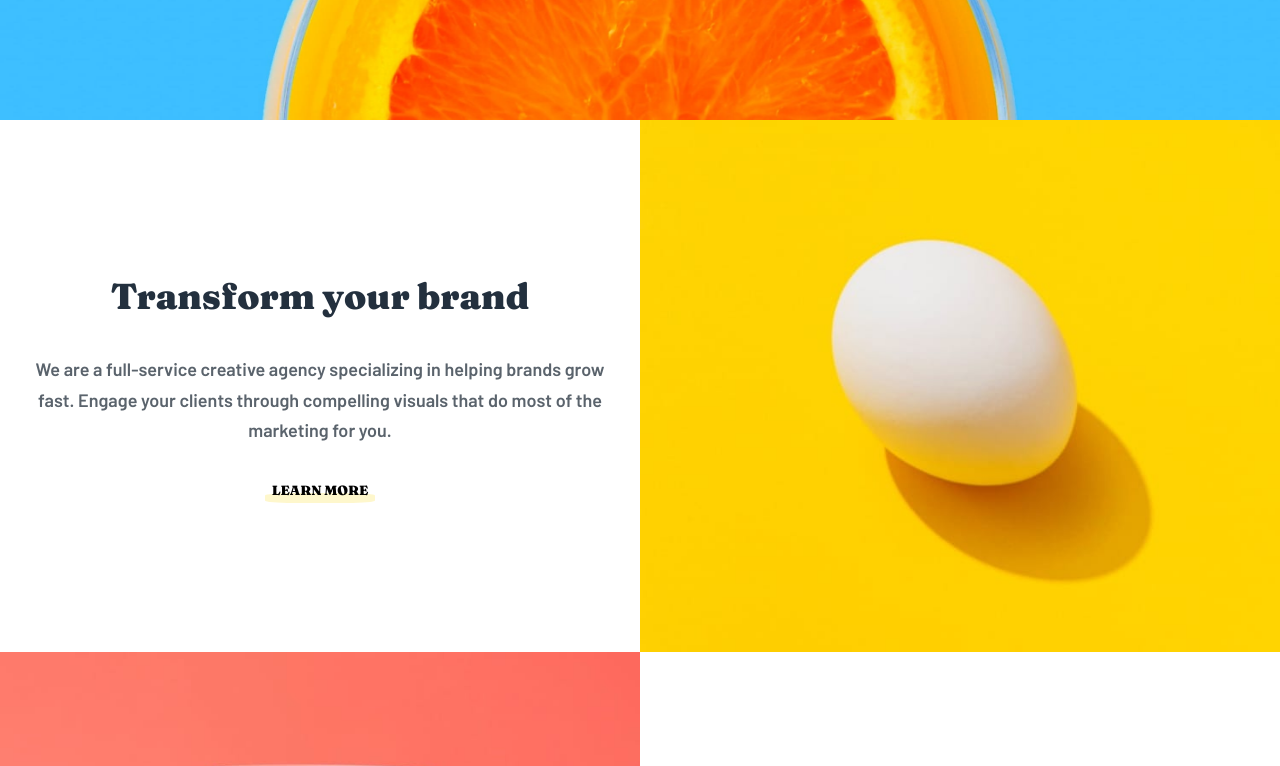
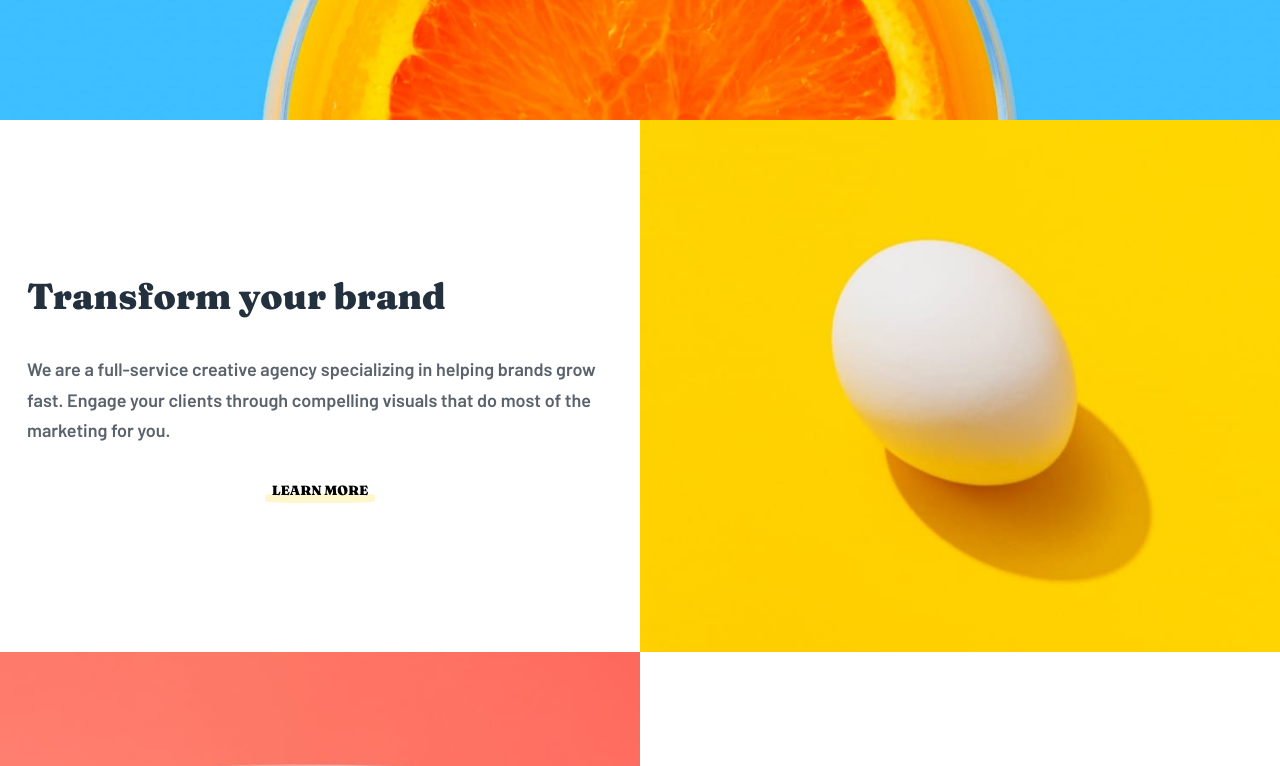
Before and after one commit to Aguirreignacio12/Sunnyside, a plain HTML site: page index.html in a window 1280 px wide. Shown: the part 600-1366 px from the top of the page. Drawn offline with Linux system fonts and the light colour scheme.

Commit message:
texto de About (desktop) alineado a la izquierda

```diff
--- a/style/style.scss
+++ b/style/style.scss
@@ -10,6 +10,7 @@
 html {
     font-size: 18px;
     scroll-behavior: smooth;
+    background: $color-Neutral-Blanco;
 }
 
 $breakpoints: (
@@ -177,6 +178,9 @@ $breakpoints: (
         justify-content: center;
         text-align: center;
         flex-direction: column;
+        @include media-up(lg) {
+            text-align: left;
+        }
         &:first-child {
             grid-row: 1;
             @include media-up(lg) {
@@ -271,6 +275,7 @@ $breakpoints: (
     width: 100%;
     @include media-up(lg) {
         grid-template-columns: 1fr 1fr;
+        grid-template-rows: min(650px);
     }
     &__item {
         display: flex;
@@ -316,6 +321,9 @@ $breakpoints: (
 }
 .testimonials {
     width: 100%;
+    @include media-up(lg) {
+        padding-bottom: 5em;
+    }
     &__title {
         text-align: center;
         text-transform: uppercase;
@@ -323,6 +331,9 @@ $breakpoints: (
         letter-spacing: 0.1em;
         margin: 3em 0;
         color: $color-Neutral-azulGrisáceo;
+        @include media-up(lg) {
+            margin: 7em 0;
+        }
     }
     &__card {
         display: grid;
@@ -330,12 +341,17 @@ $breakpoints: (
         gap: 2em;
         max-width: 100%;
         width: 100%;
+        @include media-up(lg) {
+            grid-template-columns: repeat(3, 1fr);
+            grid-template-rows: 1fr;
+        }
         &-item {
             display: flex;
             justify-content: space-evenly;
             text-align: center;
             flex-direction: column;
             padding: 0 1.5em;
+            gap: 3em;
         }
         &-img {
             border-radius: 50%;
```
Also changed, not shown: style/style.css, 1 other file.
